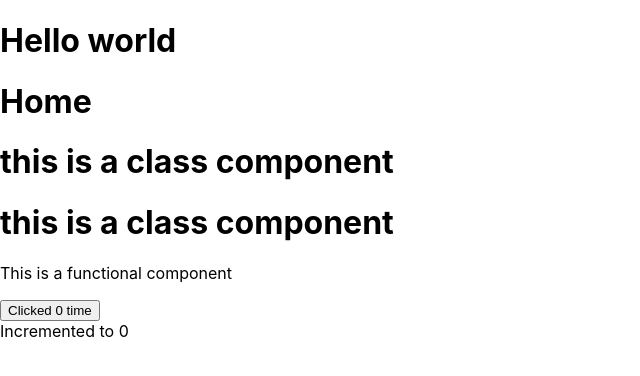
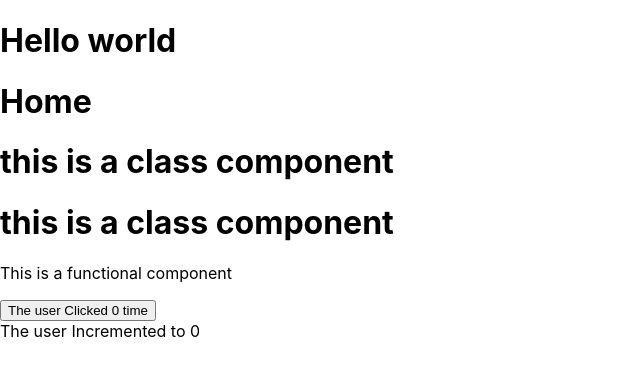
Before and after one commit to Agana-Joseph/ReactMediaApp, a React (Create React App) app: page / in a window 1280 px wide. Shown: the top 376 px of the page, without its empty margins (0-640 px from the left). Built offline with nearby package versions, Linux system fonts and the light colour scheme; the HTML template or start-up script is replaced by a standard one.

Commit message:
Some changes ya

```diff
--- a/src/pages/Components/Click.jsx
+++ b/src/pages/Components/Click.jsx
@@ -1,4 +1,5 @@
 import React, { Component } from 'react'
+import updatedComp from './HigherOder';
 
 export class Click extends Component {
     constructor(props) {
@@ -17,10 +18,10 @@ export class Click extends Component {
     const {count} = this.state;
     return (
       <div>
-        <button onClick={this.updateHover}>Clicked {count} time</button>
+        <button onClick={this.updateHover}>{this.props.name} Clicked {count} time</button>
       </div>
     );
   }
 }
 
-export default Click
+export default updatedComp(Click);
--- a/src/pages/Components/Counter.jsx
+++ b/src/pages/Components/Counter.jsx
@@ -1,4 +1,5 @@
 import React, { Component } from 'react'
+import updatedComp from './HigherOder';
 
 export class Counter extends Component {
   constructor(props) {
@@ -15,9 +16,9 @@ export class Counter extends Component {
   render() {
     const {count} = this.state;
     return (
-      <div onMouseEnter={this.incrementCount}>Incremented to {count}</div>
+      <div onMouseEnter={this.incrementCount}>{this.props.name} Incremented to {count}</div>
     )
   }
 }
 
-export default Counter
+export default updatedComp(Counter);
```
